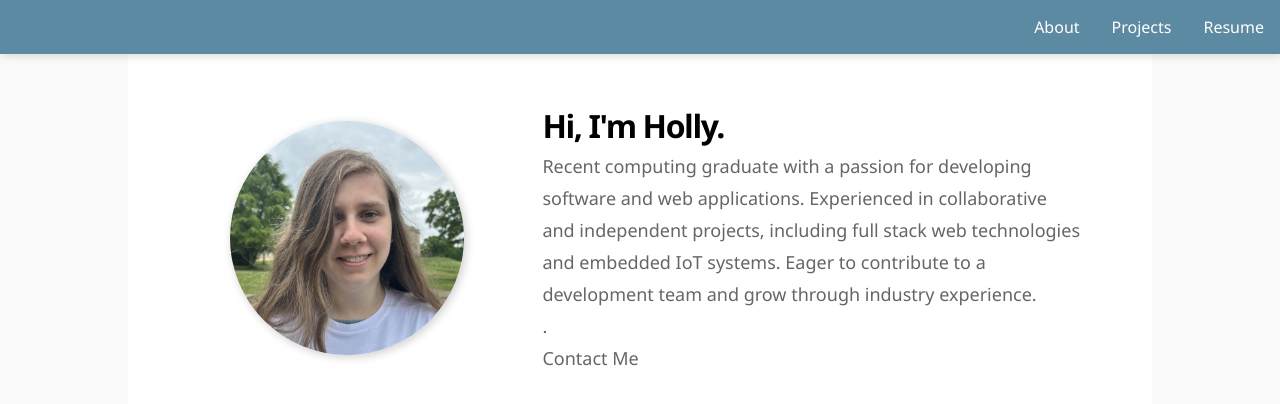
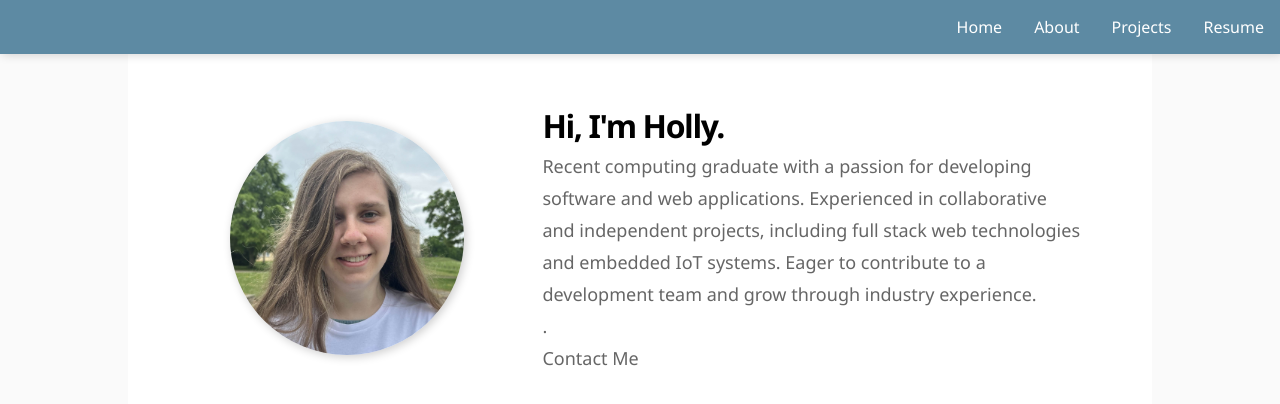
Before and after one commit to hollyejordan/portfolio, a Next.js app: page / in a window 1280 px wide. Shown: the top 404 px of the page. Built offline with nearby package versions, Linux system fonts and the light colour scheme.

Commit message:
Add transition to navbar and define global variables

```diff
--- a/app/components/navbar.module.css
+++ b/app/components/navbar.module.css
@@ -1,21 +1,22 @@
 .navbar {
+
     display: flex;
     justify-content: flex-end;
-    align-items: center;
-    background-color: rgb(93, 138, 163);
+    background-color: var(--primary-colour);
     position: relative;
     box-shadow: 2px 0 10px rgba(0, 0, 0, 0.2);
 }
 
-.navbar a {
+.navbar * {
     text-decoration: none;
     color: white;
-    padding: 16px;
+    padding: var(--spacing);
     transition: 0.2s;
 }
 
 
 
 .navbar a:hover {
-    background: rgb(71, 105, 124);
+    background: var(--secondary-colour);
+    padding-top: 12px;
 }
--- a/app/components/navbar.tsx
+++ b/app/components/navbar.tsx
@@ -4,9 +4,10 @@ import Link from "next/link";
 export default function Navbar() {
   return (
     <div className={styles.navbar}>
-      <Link href="/about">About</Link>
-      <Link href="/projects">Projects</Link>
-      <Link href="/resume">Resume</Link>
+        <Link href="/">Home</Link>
+        <Link href="/about">About</Link>
+        <Link href="/projects">Projects</Link>
+        <Link href="/resume">Resume</Link>
     </div>
   );
 }
--- a/app/globals.css
+++ b/app/globals.css
@@ -2,8 +2,13 @@
   --background: #ffffff;
   --foreground: #171717;
 
+  --primary-colour: rgb(93, 138, 163);
+  --secondary-colour: rgb(71, 105, 124);
+
   --text-primary: #000;
   --text-secondary: #666;
+
+  --spacing: 16px;
 
   --underneath-box-shadow: 2px 2px 10px rgba(0, 0, 0, 0.2);
 
--- a/app/page.module.css
+++ b/app/page.module.css
@@ -21,7 +21,7 @@
   display: grid;
   justify-items: center;
   text-align: center;
-  gap: 16px;
+  gap: var(--spacing)
 }
 
 .pfpContainer {
```
